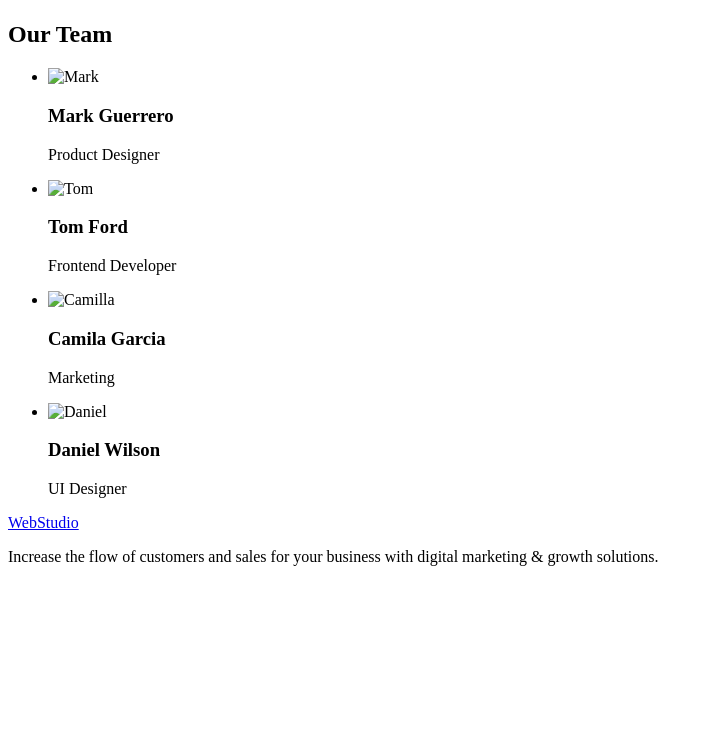
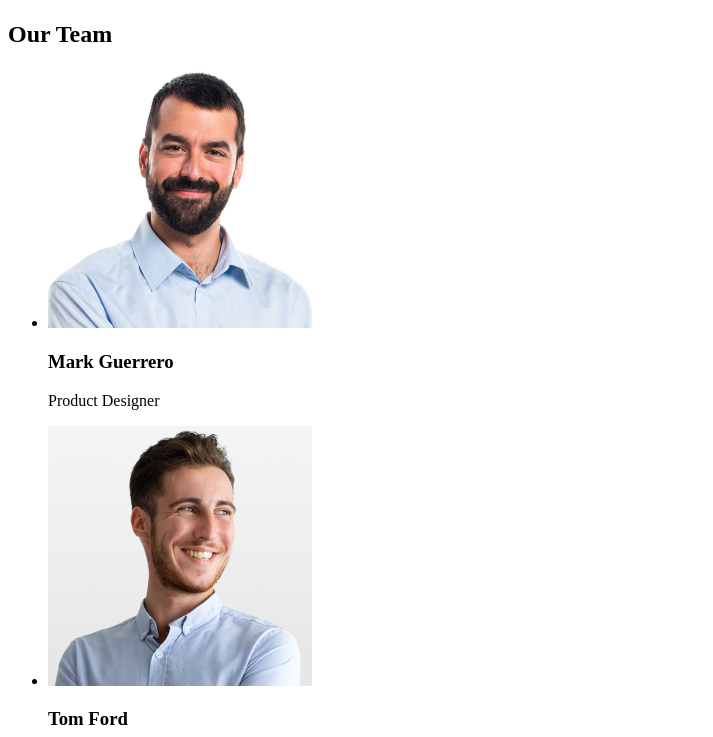
Before and after one commit to ArtemGit1/goit-markup-hw-01, a plain HTML site: page index.html in a window 1280 px wide. Shown: the part 1523-2260 px from the top of the page, without its empty margins (0-713 px from the left). Before the commit the page ends 2105 px from the top, so only its background shows below. Drawn offline with Linux system fonts and the light colour scheme; the site is published under a folder, as on GitHub Pages, so addresses that start at the root find nothing.

Commit message:
Update index.html

```diff
--- a/index.html
+++ b/index.html
@@ -62,23 +62,23 @@
             <h2>Our Team</h2>
             <ul>
                 <li>
-                    <img src="/images/Mark.jpg" alt="Mark" width = 264px>
+                    <img src="./images/Mark.jpg" alt="Mark" width = 264>
                     <h3>Mark Guerrero</h3>
                     <p>Product Designer</p>
                 </li>
 
                 <li>
-                    <img src="/images/Tom.jpg" alt="Tom" width = 264px>
+                    <img src="./images/Tom.jpg" alt="Tom" width = 264>
                     <h3>Tom Ford</h3>
                     <p>Frontend Developer</p>
                 </li>
                 <li>
-                    <img src="/images/Camilla.jpg" alt="Camilla" width = 264px>
+                    <img src="./images/Camilla.jpg" alt="Camilla" width = 264>
                     <h3>Camila Garcia</h3>
                     <p>Marketing</p>
                 </li>
                 <li>
-                    <img src="/images/Daniel.jpg" alt="Daniel" width = 264px>
+                    <img src="./images/Daniel.jpg" alt="Daniel" width = 264>
                     <h3>Daniel Wilson</h3>
                     <p>UI Designer</p>
                 </li>
```
